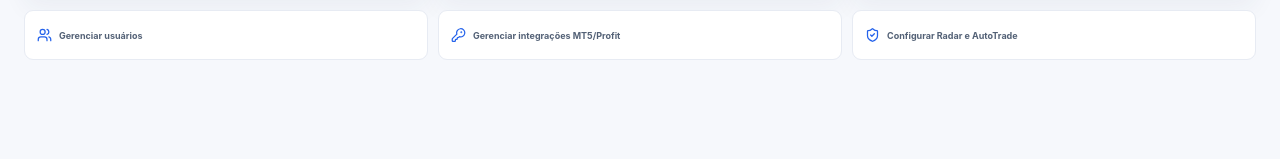
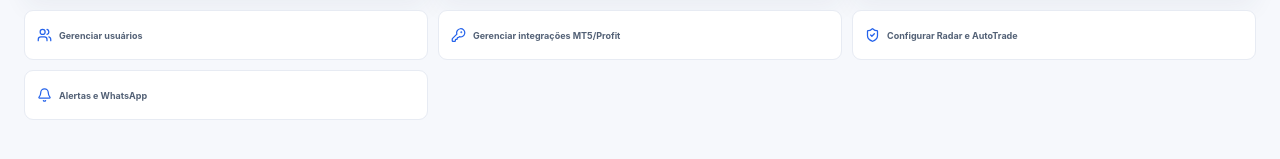
Before and after one commit to RuanMarcos38/Mercado-Financeiro, a Next.js app: page /configuracoes in a window 1280 px wide. Shown: the part 217-376 px from the top of the page. Built offline with nearby package versions, Linux system fonts and the light colour scheme; no server answers.

Commit message:
feat: link alert preferences from settings

```diff
--- a/src/app/configuracoes/page.tsx
+++ b/src/app/configuracoes/page.tsx
@@ -1,7 +1,7 @@
 "use client";
 
 import { useEffect,useState } from "react";
-import { Building2,ChevronLeft,KeyRound,ShieldCheck,User,Users } from "lucide-react";
+import { Bell,Building2,ChevronLeft,KeyRound,ShieldCheck,User,Users } from "lucide-react";
 
 type Me={displayName:string|null;email:string|null;tenantName:string;role:string;tenantId:string};
 
@@ -19,7 +19,7 @@ export default function ConfiguracoesPage(){
     <section className="settingsActions">
       <a href="/usuarios"><Users/> Gerenciar usuários</a>
       <a href="/integracoes"><KeyRound/> Gerenciar integrações MT5/Profit</a>
-      <a href="/autotrade"><ShieldCheck/> Configurar Radar e AutoTrade</a>
+      <a href="/autotrade"><ShieldCheck/> Configurar Radar e AutoTrade</a><a href="/alertas"><Bell/> Alertas e WhatsApp</a>
     </section>
   </main>;
 }
```
